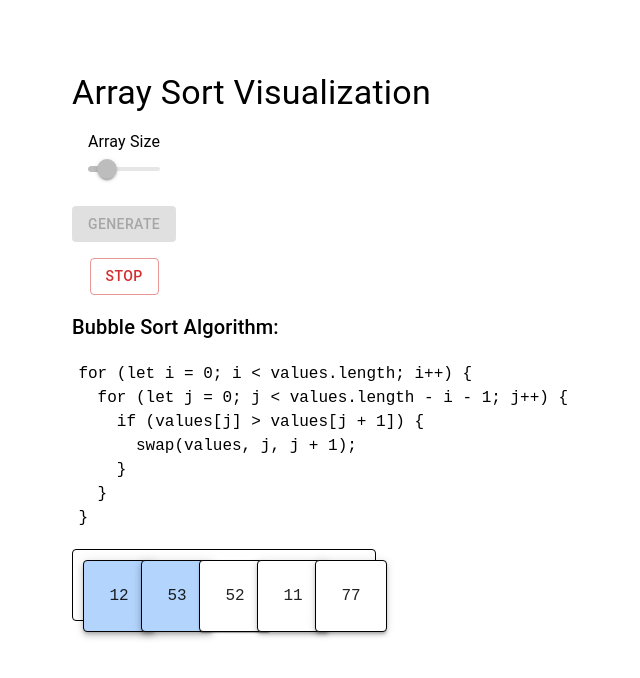
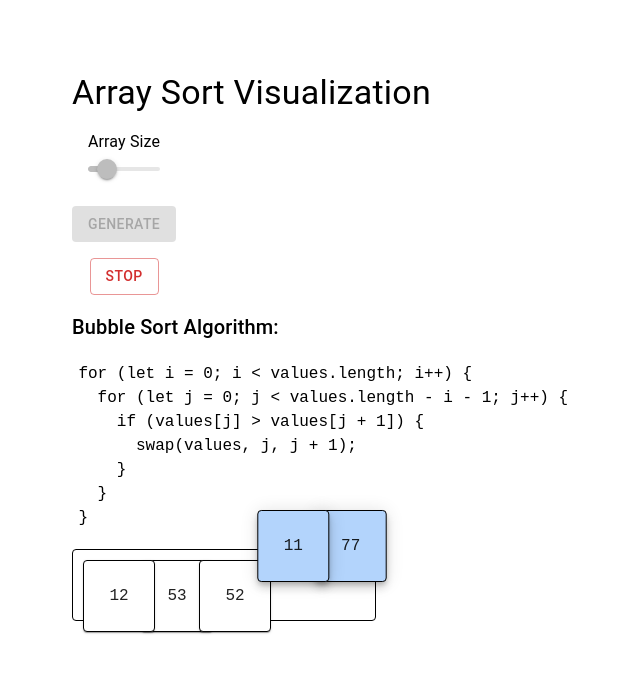
Before and after one commit to jcraver1021/nimbus-labs, a React (Vite) app in the folder app/compsci/: page /algorithms/sort in a window 1280 px wide. Both pictures are taken after a click on the button "SORT". Shown: the top 678 px of the page, without its empty margins (0-640 px from the left). Built offline with nearby package versions, Linux system fonts and the light colour scheme.

Commit message:
fix swap animation

```diff
--- a/app/compsci/src/common/selection.ts
+++ b/app/compsci/src/common/selection.ts
@@ -1,18 +1,8 @@
-export type Selection = 'selected' | 'accepted' | 'rejected' | undefined;
+export type Selection = 'selected' | undefined;
 
 export const defaultElevation = 1;
-export const selectionElevations: Record<
-  Exclude<Selection, undefined>,
-  number
-> = {
-  selected: 6,
-  accepted: 12,
-  rejected: 3,
-};
+export const selectedElevation = 6;
 
 export function getSelectionElevation(state: Selection) {
-  if (state === undefined) {
-    return defaultElevation;
-  }
-  return selectionElevations[state];
+  return state === 'selected' ? selectedElevation : defaultElevation;
 }
--- a/app/compsci/src/components/datum/Datum.css
+++ b/app/compsci/src/components/datum/Datum.css
@@ -1,25 +1,13 @@
 .datum {
   padding: 10px;
   border: 1px solid black;
-  margin-bottom: 5px;
   border-radius: 4px;
   display: flex;
 
   top: 10px;
   left: 10px;
-  transition:
-    transform 0.35s ease,
-    background-color 0.3s ease;
 }
 
 .datum.selected {
   background-color: var(--color-selected);
 }
-
-.datum.accepted {
-  background-color: var(--color-accepted);
-}
-
-.datum.rejected {
-  background-color: var(--color-rejected);
-}
--- a/app/compsci/src/components/datum/Datum.tsx
+++ b/app/compsci/src/components/datum/Datum.tsx
@@ -23,6 +23,7 @@ function Datum({value, slot, lifted = false, state}: DatumProps) {
         width: DATUM_SIZE,
         height: DATUM_SIZE,
         transform: `translateX(${x}px) translateY(${y}px)`,
+        transition: 'transform 0.35s ease, background-color 0.3s ease',
       }}
     >
       {value}
--- a/app/compsci/src/index.css
+++ b/app/compsci/src/index.css
@@ -11,8 +11,6 @@
   color: black;
   background-color: white;
   --color-selected: #b3d4fc;
-  --color-accepted: #b2fab4;
-  --color-rejected: #f7a8a8;
 
   font-synthesis: none;
   text-rendering: optimizeLegibility;
--- a/app/compsci/src/pages/sort/ArraySort.tsx
+++ b/app/compsci/src/pages/sort/ArraySort.tsx
@@ -29,7 +29,7 @@ function ArraySort() {
   const [slots, setSlots] = useState<Map<number, number>>(
     () => slotsFromEntries(generateEntries(0)) // empty; will sync on first generate
   );
-  const [lifted, setSwapping] = useState<Set<number>>(new Set());
+  const [lifted, setLifted] = useState<Set<number>>(new Set());
   const [states, setStates] = useState<Map<number, Selection>>(new Map());
   const [inTransition, setInTransition] = useState(false);
 
@@ -46,7 +46,7 @@ function ArraySort() {
     // Cancel any running sort before replacing the array.
     abortRef.current = true;
     setInTransition(false);
-    setSwapping(new Set());
+    setLifted(new Set());
     setStates(new Map());
 
     const next = generateEntries(arraySize);
@@ -80,6 +80,7 @@ function ArraySort() {
         setTimeout(() => clearInterval(poll), ms + 1);
       });
 
+    // Leave state alone during animation
     outer: for (let i = 0; i < arr.length; i++) {
       for (let j = 0; j < arr.length - i - 1; j++) {
         if (abortRef.current) break outer;
@@ -87,49 +88,41 @@ function ArraySort() {
         const idA = arr[j].id;
         const idB = arr[j + 1].id;
 
-        // --- Phase 1: highlight the pair ---
+        // Rise and highlight simultaneously.
+        setLifted(new Set([idA, idB]));
         setStates(
           new Map([
             [idA, 'selected'],
             [idB, 'selected'],
           ])
         );
-        await delay(200);
+        await delay(300);
         if (abortRef.current) break outer;
 
         if (arr[j].value > arr[j + 1].value) {
+          // Slide while raised.
           const animSlots = new Map(slotMap);
           animSlots.set(idA, j + 1);
           animSlots.set(idB, j);
-          setSwapping(new Set([idA, idB]));
           setSlots(animSlots);
           await delay(350);
           if (abortRef.current) break outer;
 
+          // Commit the swap to local state only
           [arr[j], arr[j + 1]] = [arr[j + 1], arr[j]];
           slotMap.set(idA, j + 1);
           slotMap.set(idB, j);
-          setEntries([...arr]);
-
-          setSwapping(new Set());
-          setSlots(new Map(slotMap));
-          await delay(200); // settle
-          if (abortRef.current) break outer;
-        } else {
-          setStates(
-            new Map([
-              [idA, 'rejected'],
-              [idB, 'accepted'],
-            ])
-          );
-          await delay(250);
-          if (abortRef.current) break outer;
         }
 
+        setLifted(new Set());
         setStates(new Map());
+        await delay(200);
+        if (abortRef.current) break outer;
       }
     }
 
+    setEntries([...arr]);
+    setSlots(slotsFromEntries(arr));
     if (!abortRef.current) {
       setInTransition(false);
     }
@@ -164,7 +157,7 @@ function ArraySort() {
             onClick={() => {
               abortRef.current = true;
               setInTransition(false);
-              setSwapping(new Set());
+              setLifted(new Set());
               setStates(new Map());
             }}
           >
```
